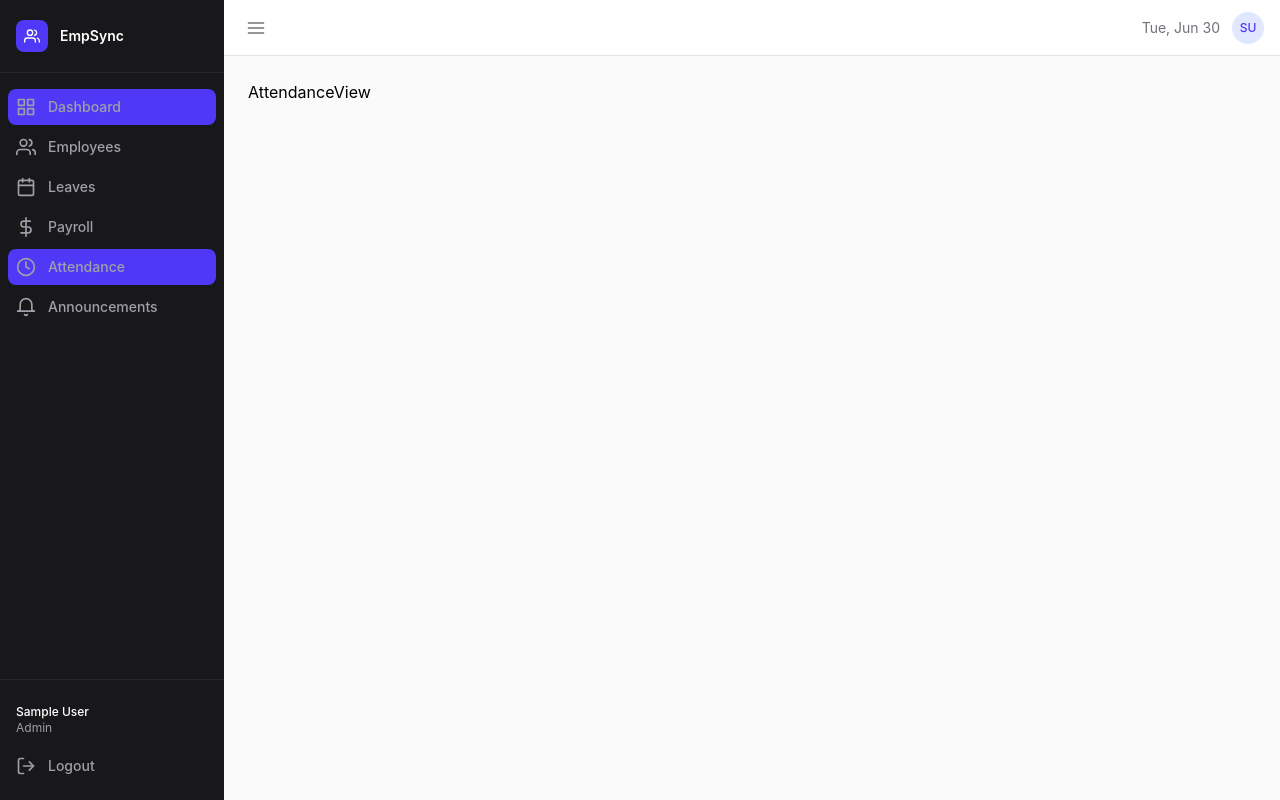
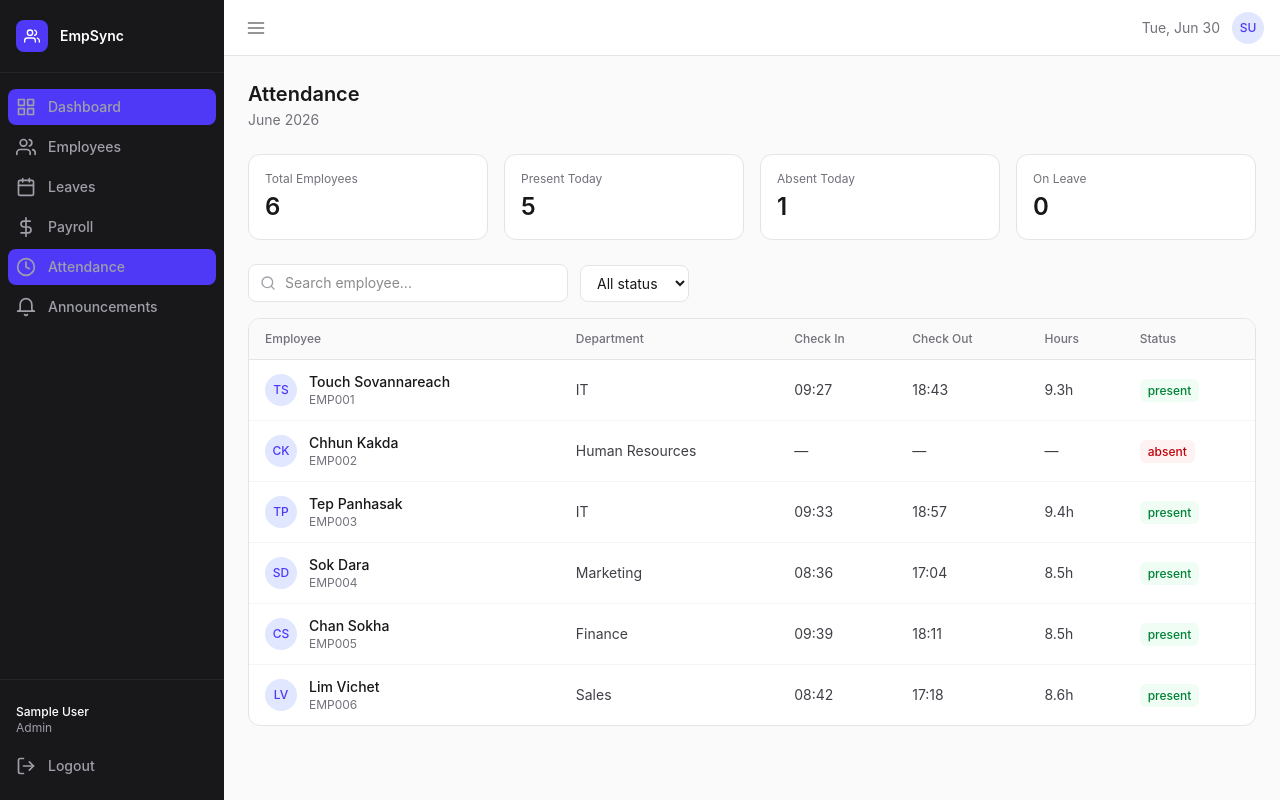
Before and after one commit to reachthenic-alt/empsync_pp, a Vue app: page /attendance in a window 1280 px wide. Built offline with nearby package versions, Linux system fonts and the light colour scheme; sample sign-in values are in the browser's storage.

Commit message:
feat: add attendance page with stats, check in/out, dark mode

```diff
--- a/src/views/AttendanceView.vue
+++ b/src/views/AttendanceView.vue
@@ -1 +1,190 @@
-<template><div>AttendanceView</div></template>
+<template>
+  <div>
+    <!-- Header -->
+    <div class="flex items-center justify-between mb-6">
+      <div>
+        <h1 class="text-xl font-semibold text-zinc-900 dark:text-white">Attendance</h1>
+        <p class="text-sm text-zinc-500 dark:text-zinc-400 mt-0.5">{{ currentMonth }}</p>
+      </div>
+    </div>
+
+    <!-- Stat cards -->
+    <div class="grid grid-cols-2 lg:grid-cols-4 gap-4 mb-6">
+      <div class="bg-white dark:bg-zinc-900 border border-zinc-200 dark:border-zinc-800 rounded-xl p-4">
+        <p class="text-xs text-zinc-500 dark:text-zinc-400 mb-1">Total Employees</p>
+        <p class="text-2xl font-semibold text-zinc-900 dark:text-white">{{ dataStore.activeEmployees.length }}</p>
+      </div>
+      <div class="bg-white dark:bg-zinc-900 border border-zinc-200 dark:border-zinc-800 rounded-xl p-4">
+        <p class="text-xs text-zinc-500 dark:text-zinc-400 mb-1">Present Today</p>
+        <p class="text-2xl font-semibold text-zinc-900 dark:text-white">{{ presentToday }}</p>
+      </div>
+      <div class="bg-white dark:bg-zinc-900 border border-zinc-200 dark:border-zinc-800 rounded-xl p-4">
+        <p class="text-xs text-zinc-500 dark:text-zinc-400 mb-1">Absent Today</p>
+        <p class="text-2xl font-semibold text-zinc-900 dark:text-white">{{ absentToday }}</p>
+      </div>
+      <div class="bg-white dark:bg-zinc-900 border border-zinc-200 dark:border-zinc-800 rounded-xl p-4">
+        <p class="text-xs text-zinc-500 dark:text-zinc-400 mb-1">On Leave</p>
+        <p class="text-2xl font-semibold text-zinc-900 dark:text-white">{{ onLeaveToday }}</p>
+      </div>
+    </div>
+
+    <!-- Filters -->
+    <div class="flex items-center gap-3 mb-4">
+      <div class="relative flex-1 max-w-xs">
+        <svg xmlns="http://www.w3.org/2000/svg" class="absolute left-3 top-1/2 -translate-y-1/2 w-4 h-4 text-zinc-400" viewBox="0 0 24 24" fill="none" stroke="currentColor" stroke-width="2" stroke-linecap="round" stroke-linejoin="round">
+          <circle cx="11" cy="11" r="8"/>
+          <line x1="21" y1="21" x2="16.65" y2="16.65"/>
+        </svg>
+        <input
+          v-model="search"
+          type="text"
+          placeholder="Search employee..."
+          class="w-full pl-9 pr-3 py-2 text-sm border border-zinc-200 dark:border-zinc-700 rounded-lg bg-white dark:bg-zinc-900 text-zinc-900 dark:text-white focus:outline-none focus:ring-2 focus:ring-indigo-500"
+        />
+      </div>
+      <select v-model="statusFilter" class="px-3 py-2 text-sm border border-zinc-200 dark:border-zinc-700 rounded-lg bg-white dark:bg-zinc-900 text-zinc-900 dark:text-white focus:outline-none focus:ring-2 focus:ring-indigo-500">
+        <option value="">All status</option>
+        <option value="present">Present</option>
+        <option value="absent">Absent</option>
+        <option value="leave">On Leave</option>
+      </select>
+    </div>
+
+    <!-- Table -->
+    <div class="bg-white dark:bg-zinc-900 border border-zinc-200 dark:border-zinc-800 rounded-xl overflow-hidden">
+      <table class="w-full text-sm">
+        <thead>
+          <tr class="border-b border-zinc-200 dark:border-zinc-800 bg-zinc-50 dark:bg-zinc-800/50">
+            <th class="text-left px-4 py-3 font-medium text-zinc-500 dark:text-zinc-400 text-xs">Employee</th>
+            <th class="text-left px-4 py-3 font-medium text-zinc-500 dark:text-zinc-400 text-xs">Department</th>
+            <th class="text-left px-4 py-3 font-medium text-zinc-500 dark:text-zinc-400 text-xs">Check In</th>
+            <th class="text-left px-4 py-3 font-medium text-zinc-500 dark:text-zinc-400 text-xs">Check Out</th>
+            <th class="text-left px-4 py-3 font-medium text-zinc-500 dark:text-zinc-400 text-xs">Hours</th>
+            <th class="text-left px-4 py-3 font-medium text-zinc-500 dark:text-zinc-400 text-xs">Status</th>
+          </tr>
+        </thead>
+        <tbody>
+          <tr v-for="record in filteredAttendance" :key="record.employeeId" class="border-b border-zinc-100 dark:border-zinc-800 last:border-0 hover:bg-zinc-50 dark:hover:bg-zinc-800/50">
+            <td class="px-4 py-3">
+              <div class="flex items-center gap-3">
+                <div class="w-8 h-8 rounded-full bg-indigo-100 dark:bg-indigo-900 flex items-center justify-center text-indigo-600 dark:text-indigo-400 font-medium text-xs flex-shrink-0">
+                  {{ getInitials(record.employeeName) }}
+                </div>
+                <div>
+                  <p class="font-medium text-zinc-900 dark:text-white">{{ record.employeeName }}</p>
+                  <p class="text-xs text-zinc-500 dark:text-zinc-400">{{ record.employeeId }}</p>
+                </div>
+              </div>
+            </td>
+            <td class="px-4 py-3 text-zinc-700 dark:text-zinc-300">{{ record.department }}</td>
+            <td class="px-4 py-3 text-zinc-700 dark:text-zinc-300">{{ record.checkIn || '—' }}</td>
+            <td class="px-4 py-3 text-zinc-700 dark:text-zinc-300">{{ record.checkOut || '—' }}</td>
+            <td class="px-4 py-3 text-zinc-700 dark:text-zinc-300">{{ record.hours || '—' }}</td>
+            <td class="px-4 py-3">
+              <span :class="['text-xs px-2 py-1 rounded-md font-medium', statusClasses[record.status]]">
+                {{ record.status }}
+              </span>
+            </td>
+          </tr>
+          <tr v-if="filteredAttendance.length === 0">
+            <td colspan="6" class="px-4 py-12 text-center text-zinc-400 text-sm">No records found</td>
+          </tr>
+        </tbody>
+      </table>
+    </div>
+
+  </div>
+</template>
+
+<script setup>
+import { ref, computed } from 'vue'
+import { useDataStore } from '../stores/data.js'
+
+const dataStore = useDataStore()
+const search = ref('')
+const statusFilter = ref('')
+
+const currentMonth = computed(() =>
+  new Date().toLocaleDateString('en-US', { month: 'long', year: 'numeric' })
+)
+
+// Generate attendance records from active employees
+const attendanceRecords = computed(() => {
+  const todayLeaves = dataStore.leaves
+    .filter(l => {
+      const today = new Date().toISOString().split('T')[0]
+      return l.status === 'approved' && l.startDate <= today && l.endDate >= today
+    })
+    .map(l => l.employeeId)
+
+  return dataStore.activeEmployees.map(emp => {
+    const onLeave = todayLeaves.includes(emp.id)
+
+    if (onLeave) {
+      return {
+        employeeId: emp.id,
+        employeeName: emp.name,
+        department: emp.department,
+        checkIn: null,
+        checkOut: null,
+        hours: null,
+        status: 'leave'
+      }
+    }
+
+    // Simulate attendance — in real app this comes from a database
+    const seed = emp.id.charCodeAt(emp.id.length - 1)
+    const isPresent = seed % 5 !== 0 // ~80% present
+
+    if (!isPresent) {
+      return {
+        employeeId: emp.id,
+        employeeName: emp.name,
+        department: emp.department,
+        checkIn: null,
+        checkOut: null,
+        hours: null,
+        status: 'absent'
+      }
+    }
+
+    const checkInHour = 8 + (seed % 2)
+    const checkInMin = (seed * 3) % 60
+    const checkOutHour = 17 + (seed % 2)
+    const checkOutMin = (seed * 7) % 60
+    const hours = (checkOutHour + checkOutMin / 60) - (checkInHour + checkInMin / 60)
+
+    return {
+      employeeId: emp.id,
+      employeeName: emp.name,
+      department: emp.department,
+      checkIn: `${String(checkInHour).padStart(2, '0')}:${String(checkInMin).padStart(2, '0')}`,
+      checkOut: `${String(checkOutHour).padStart(2, '0')}:${String(checkOutMin).padStart(2, '0')}`,
+      hours: hours.toFixed(1) + 'h',
+      status: 'present'
+    }
+  })
+})
+
+const filteredAttendance = computed(() =>
+  attendanceRecords.value.filter(r => {
+    const matchesSearch = r.employeeName.toLowerCase().includes(search.value.toLowerCase())
+    const matchesStatus = !statusFilter.value || r.status === statusFilter.value
+    return matchesSearch && matchesStatus
+  })
+)
+
+const presentToday = computed(() => attendanceRecords.value.filter(r => r.status === 'present').length)
+const absentToday = computed(() => attendanceRecords.value.filter(r => r.status === 'absent').length)
+const onLeaveToday = computed(() => attendanceRecords.value.filter(r => r.status === 'leave').length)
+
+const statusClasses = {
+  present: 'bg-green-50 text-green-700 dark:bg-green-900/30 dark:text-green-400',
+  absent: 'bg-red-50 text-red-700 dark:bg-red-900/30 dark:text-red-400',
+  leave: 'bg-yellow-50 text-yellow-700 dark:bg-yellow-900/30 dark:text-yellow-400',
+}
+
+function getInitials(name) {
+  return name.split(' ').map(n => n[0]).join('').slice(0, 2).toUpperCase()
+}
+</script>
```
